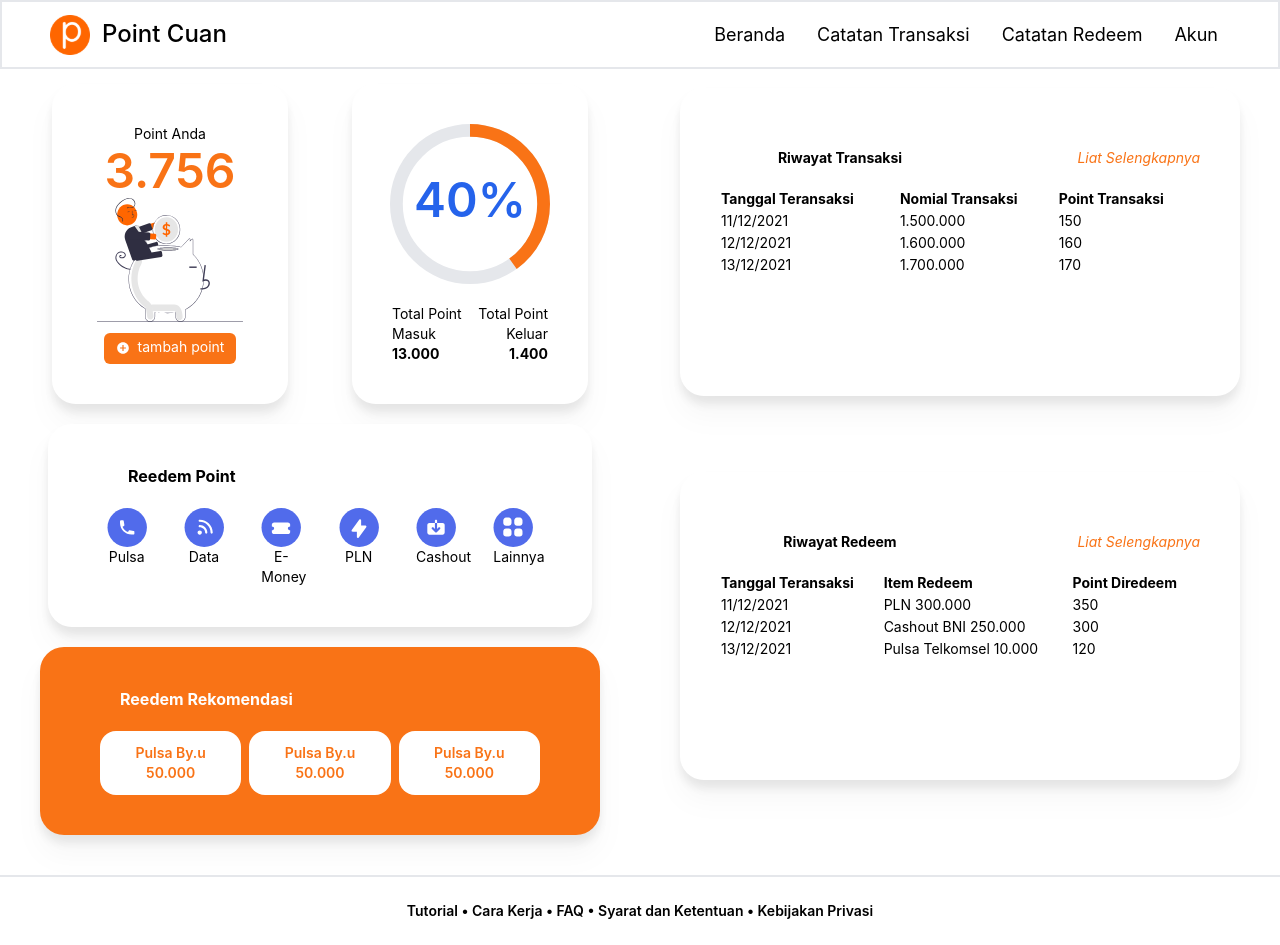
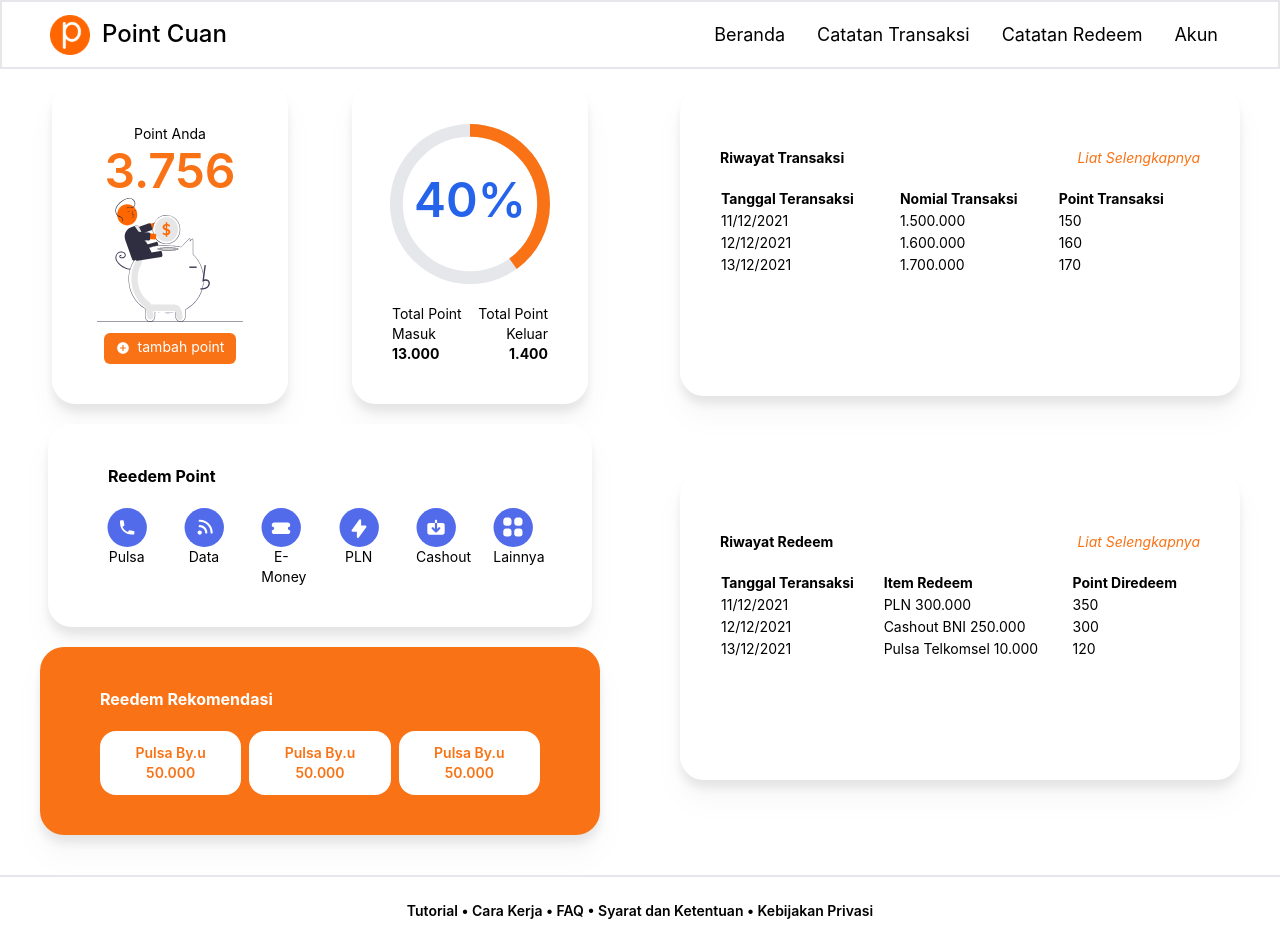
Before and after one commit to daffashafwan/pointcuan-fe, a React (Create React App) app: page /dashboard in a window 1280 px wide. Built offline with nearby package versions, Linux system fonts and the light colour scheme.

Commit message:
perbaikan ui

```diff
--- a/src/components/DashboardReedemPoint.js
+++ b/src/components/DashboardReedemPoint.js
@@ -10,8 +10,8 @@ function DashboardReedemPoint() {
   return (
     <div lassName=" grid  grid-cols-1 w-full ">
       <div className="grid grid-cols-1 w-5/5 place-content-center bg-white p-10 rounded-3xl drop-shadow-xl w-100 mt-5 mx-10">
-        <div className="grid grid-cols-1 px-5">
-          <p className="font-bold mb-5 pl-0 md:pl-5 text-center md:text-left">
+        <div className="grid grid-cols-1 ">
+          <p className="font-bold mb-5  md:pl-5 text-center md:text-left">
             Reedem Point
           </p>
         </div>
--- a/src/components/DashboardReedemRekomendasi.js
+++ b/src/components/DashboardReedemRekomendasi.js
@@ -3,9 +3,11 @@ import React from "react";
 function DashboardReedemRekomendasi() {
   return (
     <div lassName=" grid  grid-cols-1">
-      <div className="grid grid-cols-1 place-content-center bg-orange-500 p-10 rounded-3xl drop-shadow-xl w-5/5 mt-5 mx-10">
+      <div className="grid grid-cols-1 place-content-center bg-orange-500 py-10 px-2 md:p-10 rounded-3xl drop-shadow-xl w-5/5 mt-5 mx-10">
         <div className="grid grid-cols-1 px-5">
-          <p className="font-bold mb-5 pl-5 text-white">Reedem Rekomendasi</p>
+          <p className="font-bold mb-5  text-white md:text-left text-center">
+            Reedem Rekomendasi
+          </p>
         </div>
         <div className="grid grid-cols-3 place-content-center text-center gap-x-1 md:gap-x-2 text-orange-500 text-xs md:text-sm font-semibold px-5">
           <div className=" ">
--- a/src/components/DashboardRiwayatRedeem.js
+++ b/src/components/DashboardRiwayatRedeem.js
@@ -4,10 +4,10 @@ import { Link } from "react-router-dom";
 function DashboardRiwayatRedeem() {
   return (
     <div lassName=" grid  grid-cols-1">
-      <div className="grid grid-cols-1 place-content-center  bg-white p-10 rounded-3xl drop-shadow-xl w-100 mt-5 mx-10">
+      <div className="grid grid-cols-1 place-content-center  bg-white py-10 px-6 md:p-10 rounded-3xl drop-shadow-xl w-100 mt-5 mx-10">
         <div className="grid grid-cols-1 md:grid-cols-2  pt-5">
           <div>
-            <p className="font-bold text-sm md:text-md mb-5 text-center">
+            <p className="font-bold text-sm md:text-md mb-5 text-center md:text-left">
               Riwayat Redeem
             </p>
           </div>
--- a/src/components/DashboardRiwayatTransaksi.js
+++ b/src/components/DashboardRiwayatTransaksi.js
@@ -4,10 +4,10 @@ import { Link } from "react-router-dom";
 function DashboardRiwayatTransaksi() {
   return (
     <div lassName=" grid  grid-cols-1">
-      <div className="grid grid-cols-1 place-content-center  bg-white p-10 rounded-3xl drop-shadow-xl w-100 mt-5 mx-10">
+      <div className="grid grid-cols-1 place-content-center  bg-white py-10 px-6 md:p-10 rounded-3xl drop-shadow-xl w-100 mt-5 mx-10">
         <div className="grid grid-cols-1 md:grid-cols-2  pt-5">
           <div>
-            <p className="font-bold text-sm md:text-md mb-5 text-center">
+            <p className="font-bold text-sm md:text-md mb-5 text-center md:text-left">
               Riwayat Transaksi
             </p>
           </div>
```
